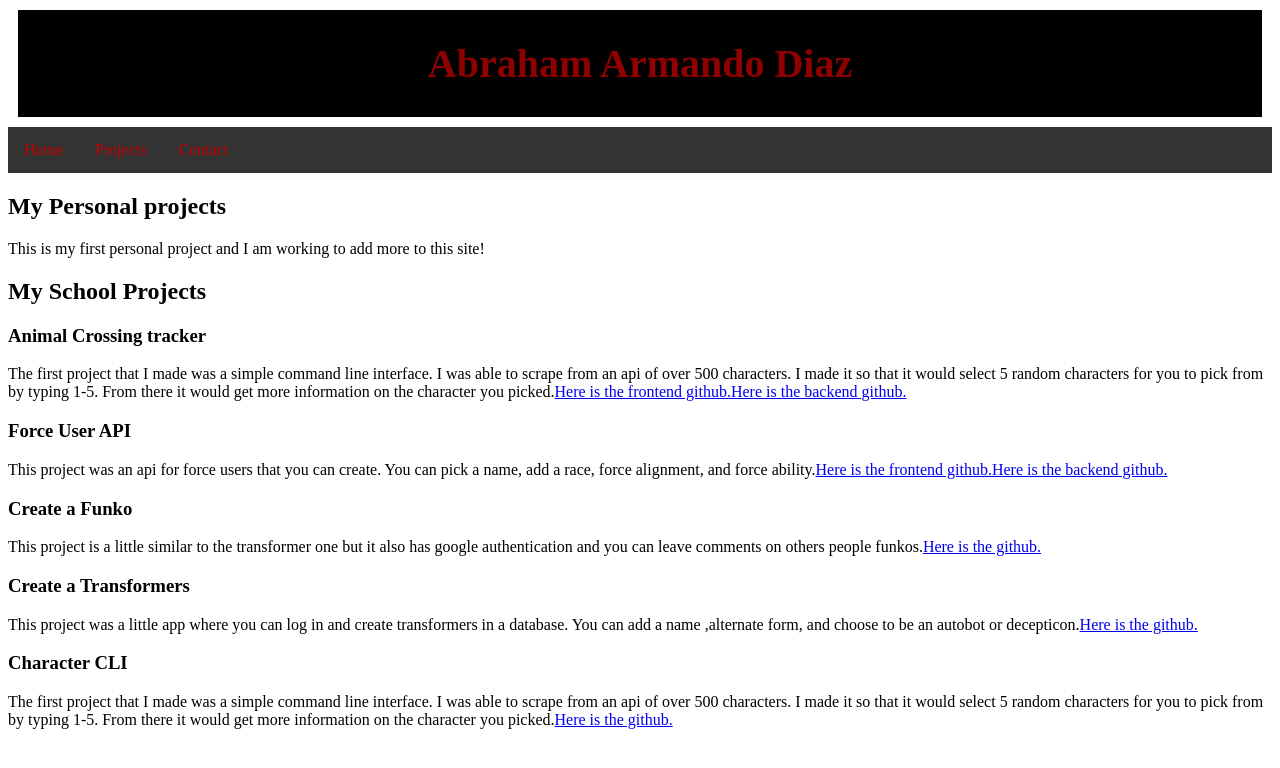
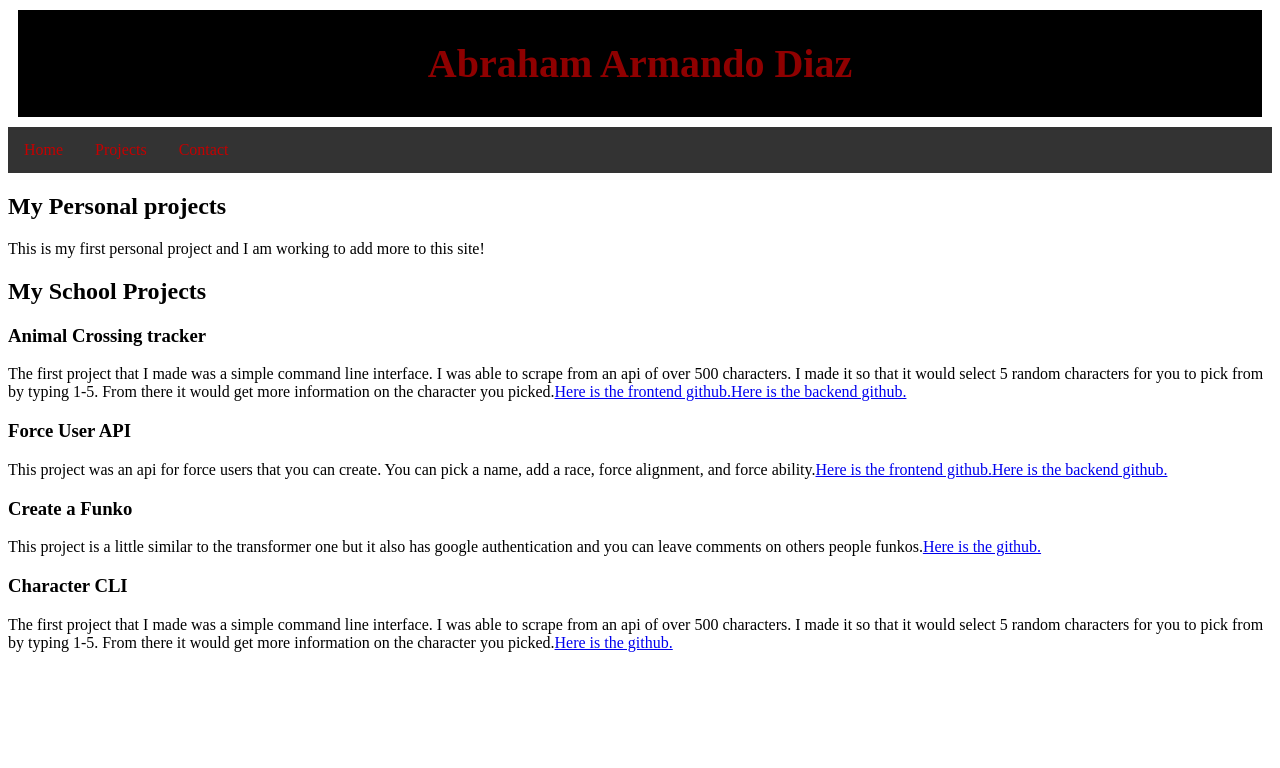
Before and after one commit to abdiaz2018/my-portfolio, a React (Create React App) app: page /projects in a window 1280 px wide. Shown: the top 768 px of the page. Built offline with nearby package versions, Linux system fonts and the light colour scheme; the HTML template or start-up script is replaced by a standard one.

Commit message:
removed project

```diff
--- a/src/projects.js
+++ b/src/projects.js
@@ -35,13 +35,7 @@ class Projects extends Component {
                     </p>
                 </div>
 
-                <div class="project">
-                    <h3>Create a Transformers</h3>
-                    <p>
-                        This project was a little app where you can log in and create transformers in a database. You can add a name ,alternate form, and choose to be an autobot or decepticon.
-                        <a href="https://github.com/abdiaz2018/create-a-transformer" target="_blank" rel="noreferrer noopener">Here is the github.</a>
-                    </p>
-                </div>
+
 
                 <div class="project">
                     <h3>Character CLI</h3>
```
